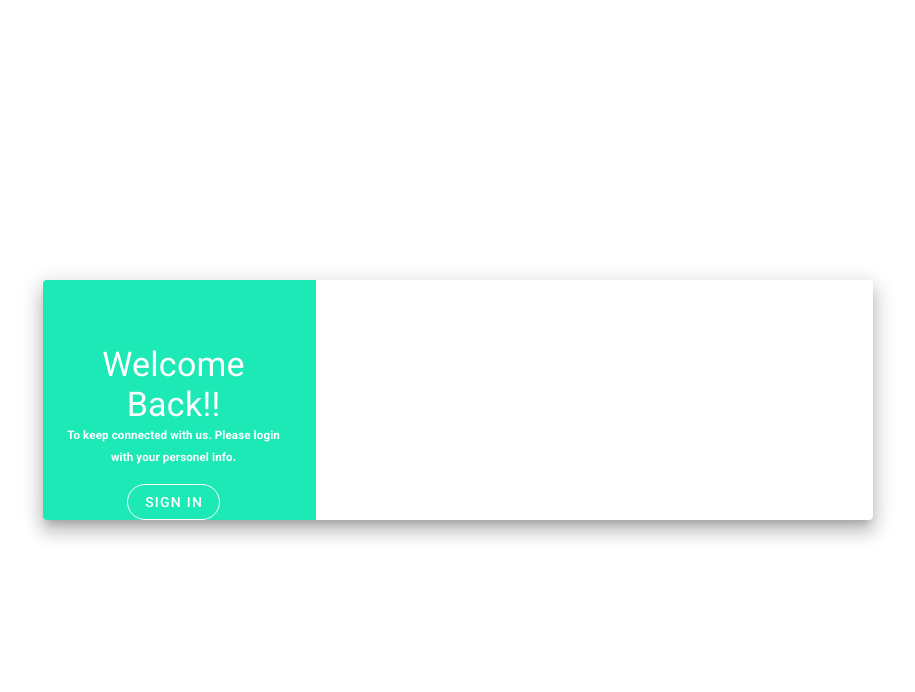
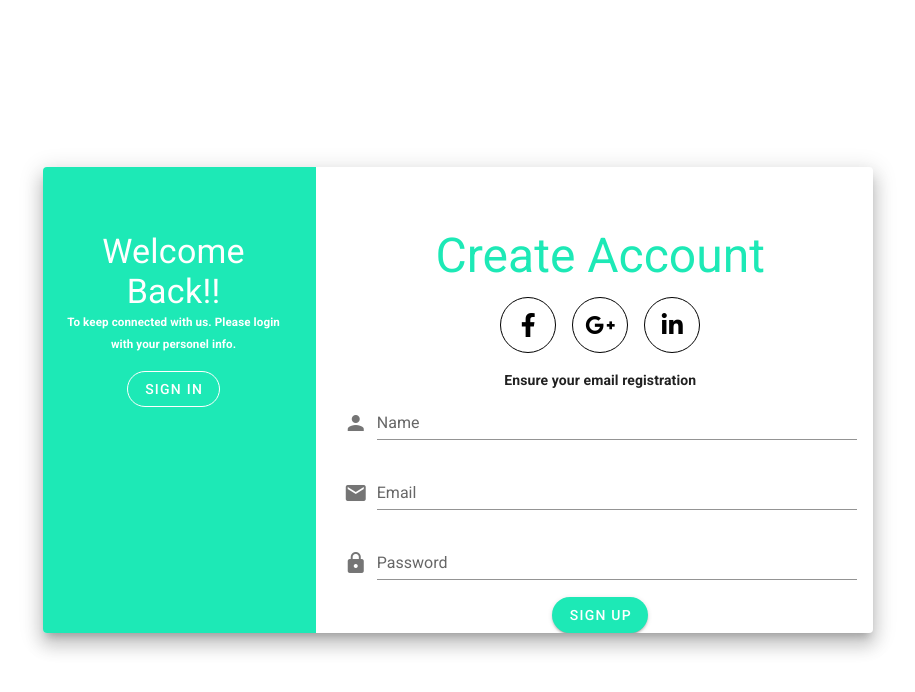
Before and after one commit to soregashi-27/login-ui-vue2-on-vuetify, a Vue app: page / in a window 1280 px wide. Both pictures are taken after a click on the button "SIGN UP". Shown: the top 692 px of the page, without its empty margins (182-1097 px from the left). Built offline with nearby package versions, Linux system fonts and the light colour scheme.

Commit message:
アカウント作成画面

```diff
--- a/src/views/Home.vue
+++ b/src/views/Home.vue
@@ -51,7 +51,7 @@
                           />
                         </v-form>
 
-                        <h3 class="text-center mt-3">Forget your password?</h3>
+                        <h3 class="text-center mt-4">Forget your password?</h3>
 
                         <div class="text-center mt-3">
                           <v-btn rounded color="teal accent-3">SIGN IN</v-btn>
@@ -86,9 +86,69 @@
                           personel info.
                         </h5>
                       </v-card-text>
+
                       <div class="text-center">
                         <v-btn rounded outlined dark @click="step--">
                           SIGN IN
+                        </v-btn>
+                      </div>
+                    </v-col>
+
+                    <v-col cols="12" md="8">
+                      <v-card-text class="mt-12">
+                        <h1
+                          class="text-center display-2 teal--text text--accent-3"
+                        >
+                          Create Account
+                        </h1>
+
+                        <div class="text-center mt-4">
+                          <v-btn class="mx-2" fab color="black" outlined>
+                            <v-icon>fab fa-facebook-f</v-icon>
+                          </v-btn>
+                          <v-btn class="mx-2" fab color="black" outlined>
+                            <v-icon>fab fa-google-plus-g</v-icon>
+                          </v-btn>
+                          <v-btn class="mx-2" fab color="black" outlined>
+                            <v-icon>fab fa-linkedin-in</v-icon>
+                          </v-btn>
+                        </div>
+
+                        <h4 class="text-center mt-4">
+                          Ensure your email registration
+                        </h4>
+
+                        <v-form>
+                          <v-text-field
+                            label="Name"
+                            name="Name"
+                            prepend-icon="person"
+                            type="text"
+                            color="teal accent-3"
+                          />
+
+                          <v-text-field
+                            label="Email"
+                            name="Email"
+                            prepend-icon="email"
+                            type="text"
+                            color="teal accent-3"
+                          />
+
+                          <v-text-field
+                            id="Password"
+                            label="Password"
+                            name="password"
+                            prepend-icon="lock"
+                            type="password"
+                            color="teal accent-3"
+                          />
+                        </v-form>
+                      </v-card-text>
+
+                      <div class="text-center mt-n5">
+                        <v-btn rounded color="teal accent-3" dark
+                          >SIGN UP
                         </v-btn>
                       </div>
                     </v-col>
```
